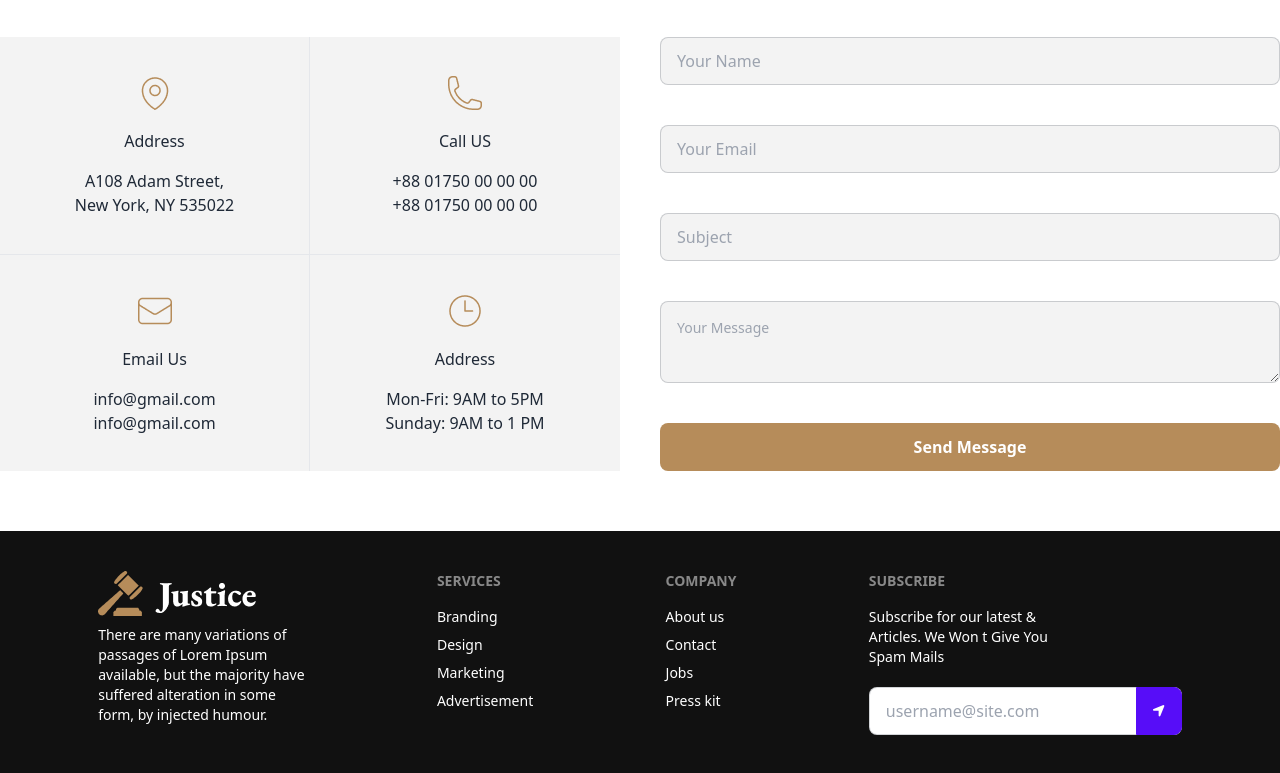
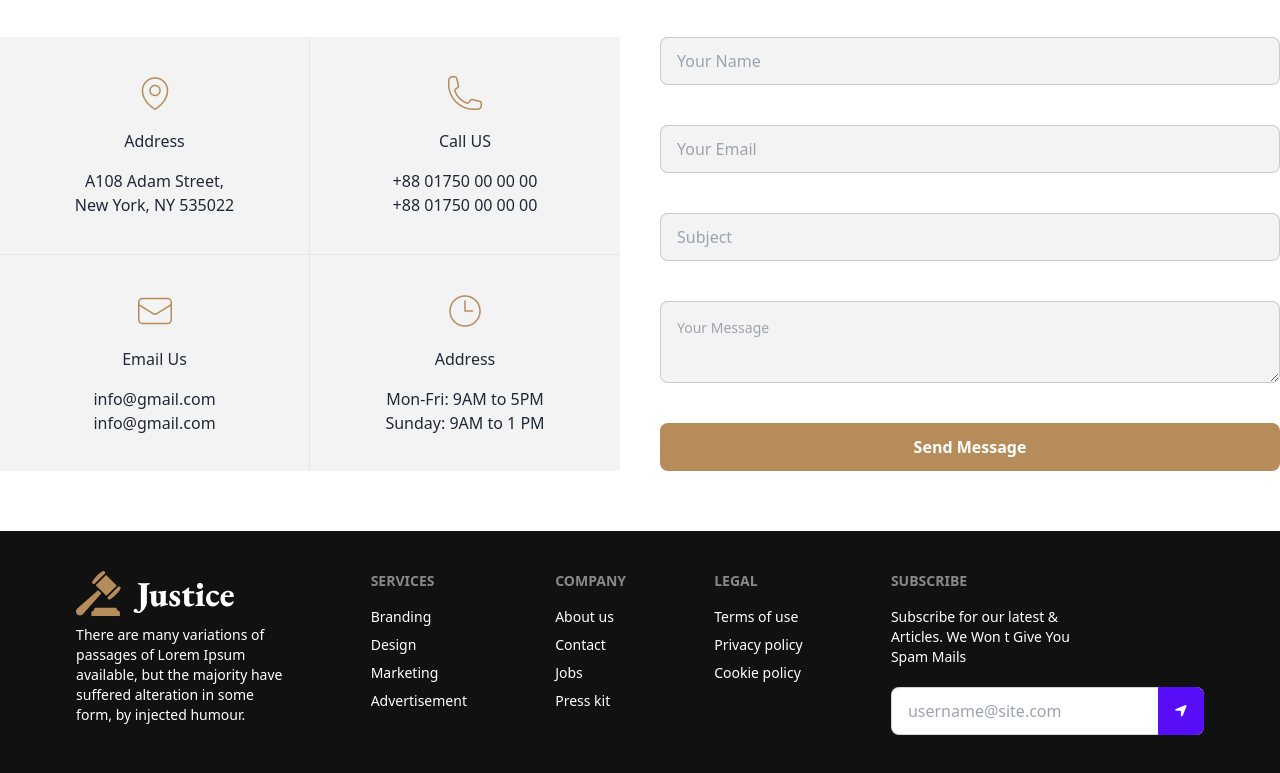
Before and after one commit to mr-tnmy-srkr/legal-solution-with-daisyui, a plain HTML site: page index.html in a window 1280 px wide. Shown: the part 3267-4040 px from the top of the page. Drawn offline with nearby package versions, Linux system fonts and the light colour scheme.

Commit message:
some modified

```diff
--- a/index.html
+++ b/index.html
@@ -470,6 +470,13 @@
         <a class="link link-hover">Press kit</a>
       </div>
 
+      <div>
+        <span class="footer-title">Legal</span>
+        <a class="link link-hover">Terms of use</a>
+        <a class="link link-hover">Privacy policy</a>
+        <a class="link link-hover">Cookie policy</a>
+      </div>
+
       <div class="hidden md:block">
         <span class="footer-title ">Subscribe</span>
         <p class="mb-5 mt-4">Subscribe for our latest & <br>
```
